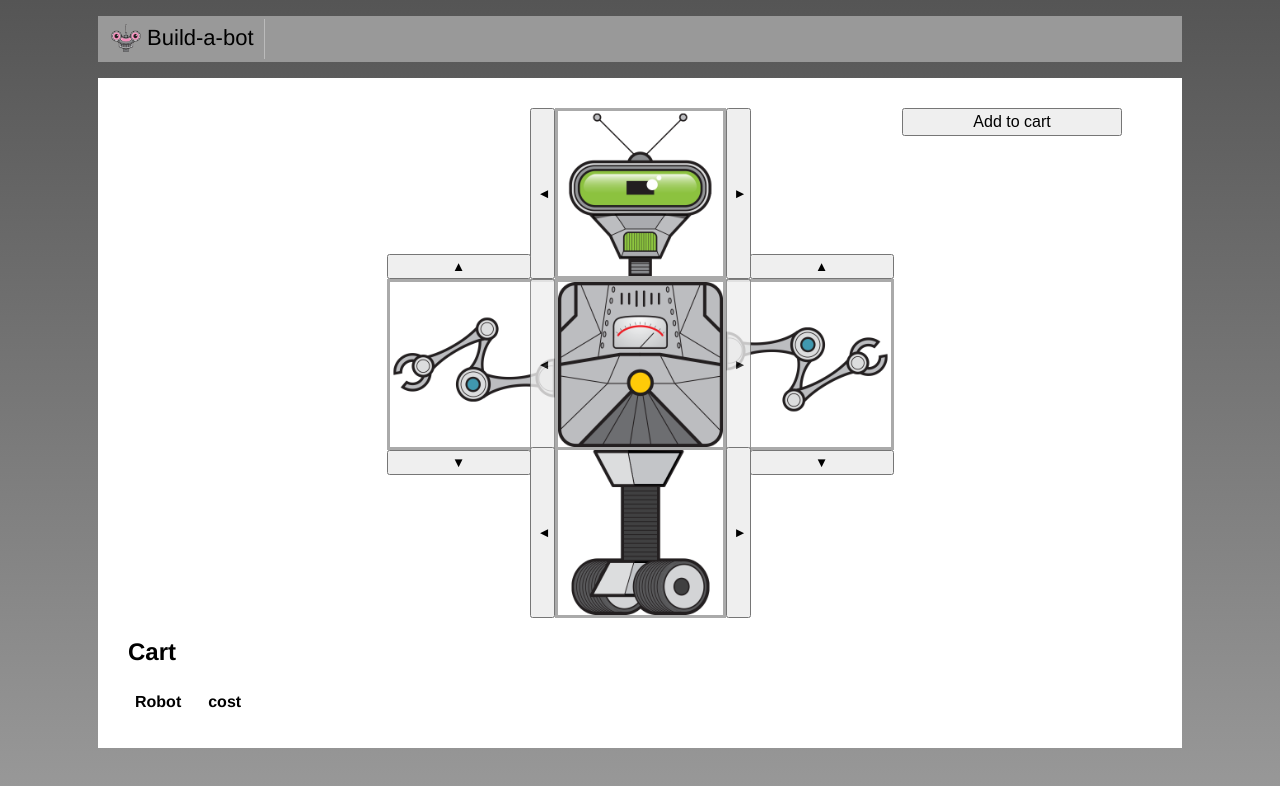
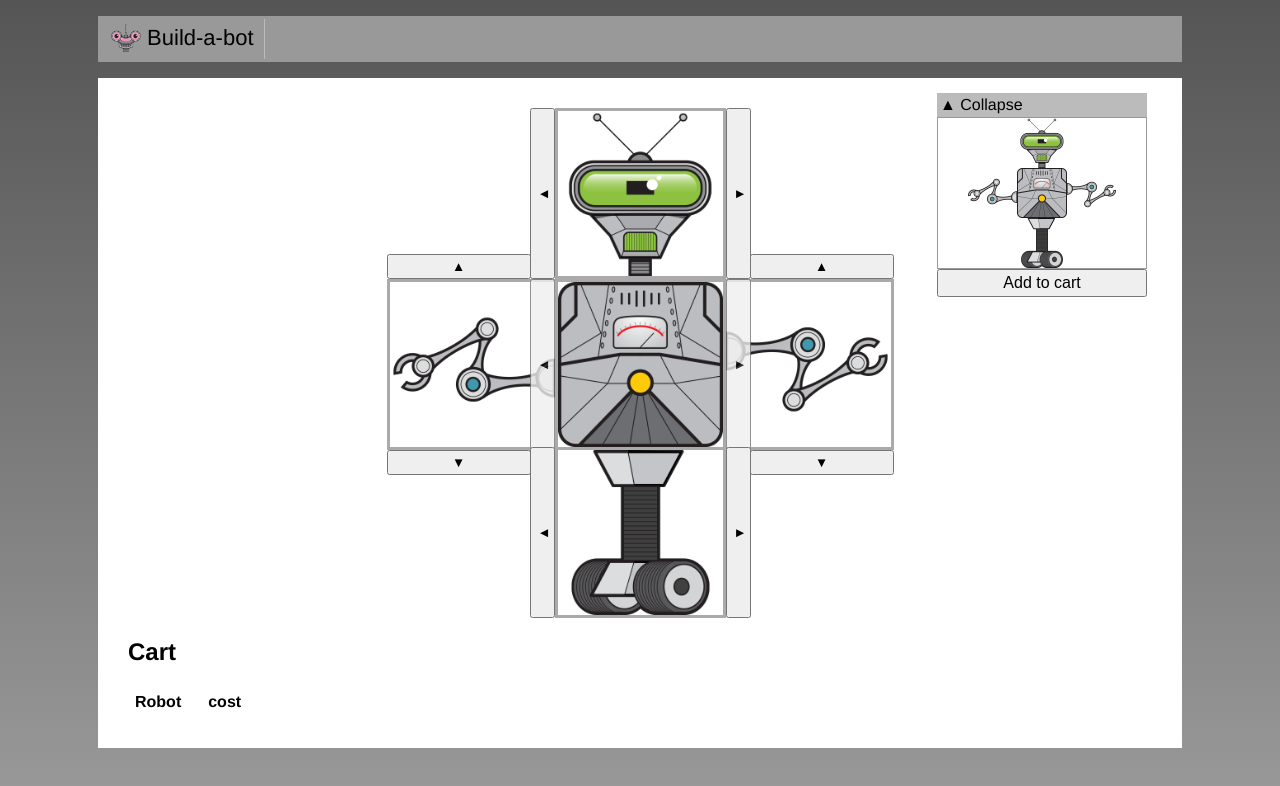
Before and after one commit to mtranggit/vue-a-bot, a Vue app: page / in a window 1280 px wide. Shown: the top 786 px of the page. Built offline with nearby package versions, Linux system fonts and the light colour scheme.

Commit message:
add preview and collapsible section

```diff
--- /dev/null
+++ b/src/shared/CollapsibleSection.vue
@@ -0,0 +1,34 @@
+<template>
+  <div>
+    <div class="header">
+      <span v-if="open" @click="toggleOpen">&#x25B2; Collapse</span>
+      <span v-if="!open" @click="toggleOpen">&#x25BC; Expand</span>
+    </div>
+    <!-- Toggeable content -->
+    <slot v-if="open"></slot>
+  </div>
+</template>
+
+<script>
+export default {
+  name: 'CollapsibleSection',
+  data() {
+    return {
+      open: true,
+    }
+  },
+  methods: {
+    toggleOpen() {
+      this.open = !this.open
+    },
+  },
+}
+</script>
+
+<style lang="scss" scoped>
+.header {
+  background-color: #bbb;
+  padding: 3px;
+  cursor: pointer;
+}
+</style>
```
Also changed, not shown: src/build/RobotBuilder.vue.
